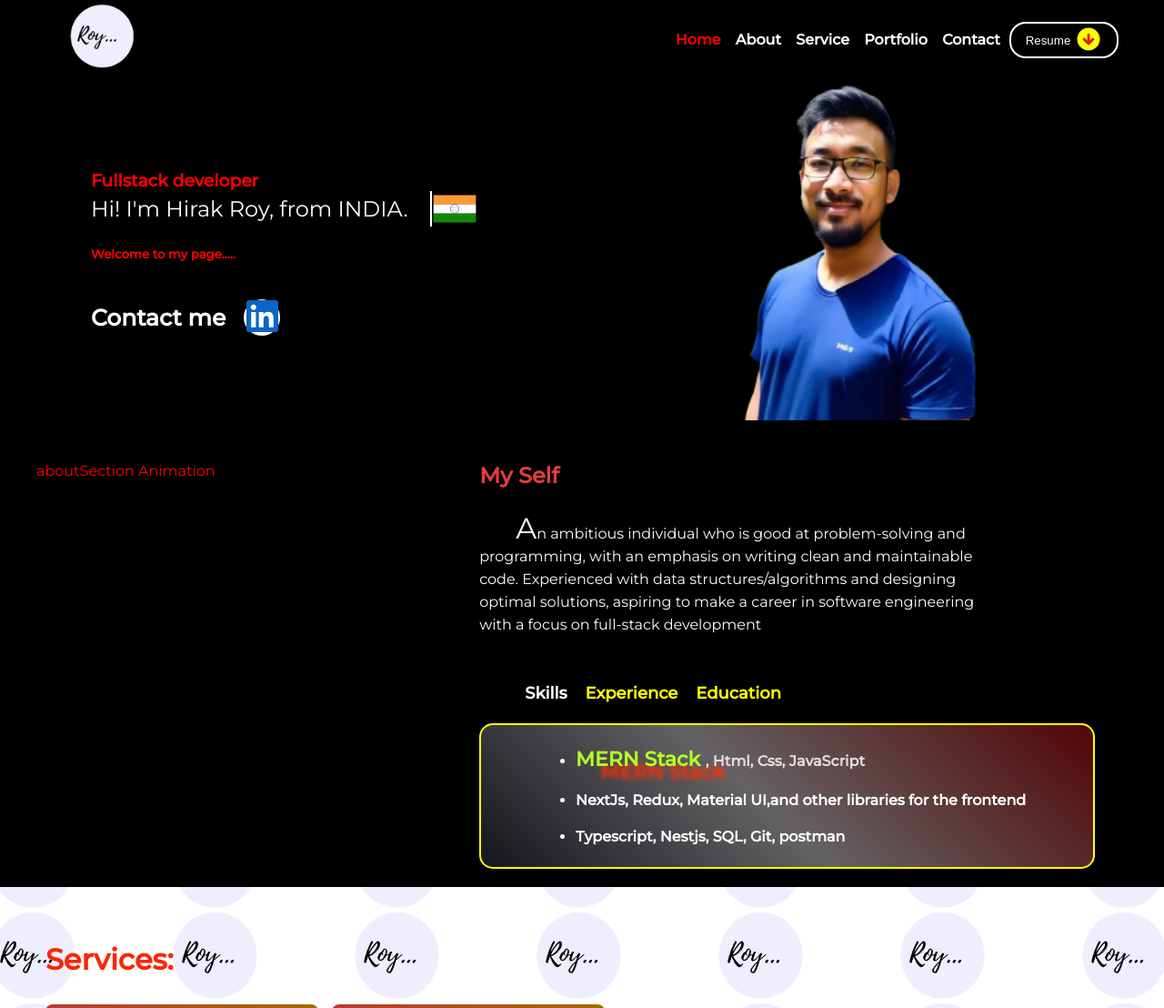
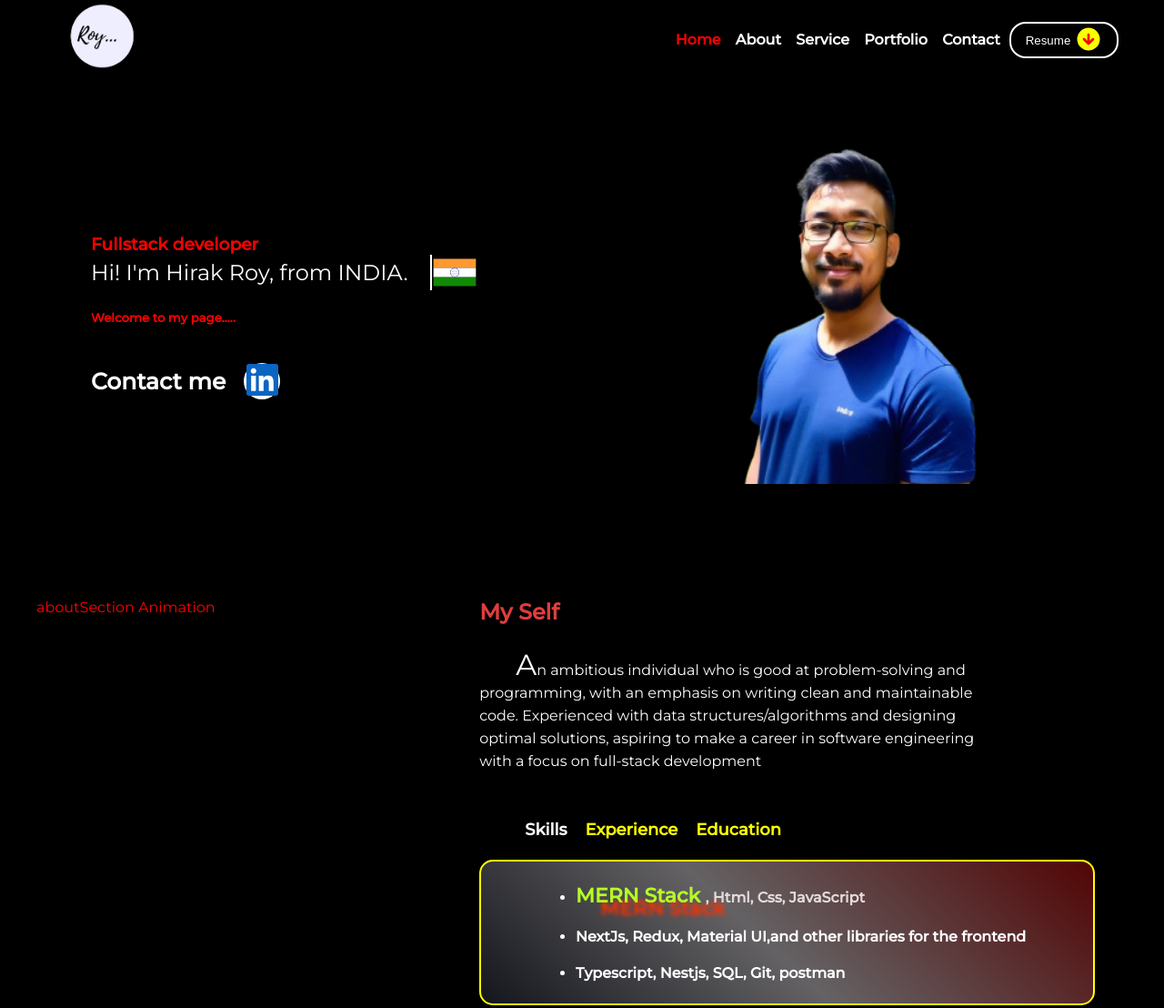
Before and after one commit to royhirakp/protpolio-projetct1-html-css, a website: page Index.html in a window 1280 px wide. Shown: the top 1108 px of the page at 91% size. Drawn offline with Linux system fonts and the light colour scheme.

Commit message:
add padding

```diff
--- a/style/stylesForAbout.css
+++ b/style/stylesForAbout.css
@@ -1,4 +1,5 @@
 #About {
+  padding: 10px 0 50px 0;
 }
 
 #About main {
--- a/style/stylesForHome.css
+++ b/style/stylesForHome.css
@@ -1,4 +1,8 @@
 /* css for the home route  */
+.routeContainer #HomeContainer {
+  padding: 70px 0;
+}
+
 .routeContainer :first-child main {
   overflow: auto;
   height: 400px;
```
